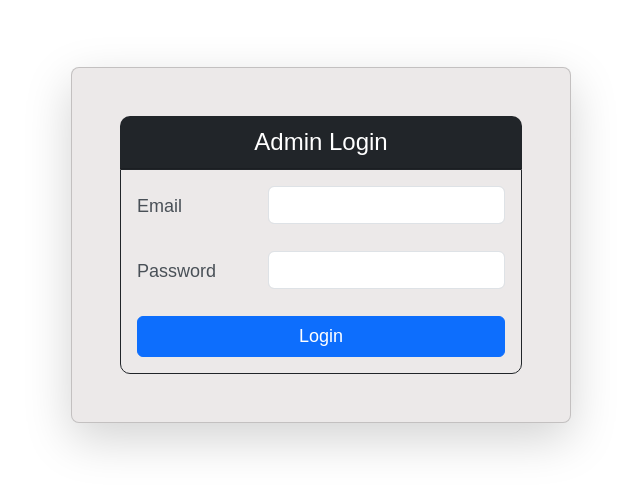
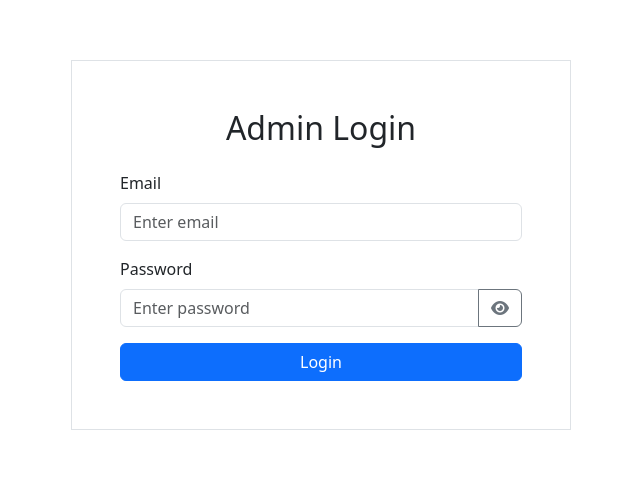
Before and after one commit to elvinjoy/CanCraft-adminPanel, a React (Vite) app: page /login in a window 1280 px wide. Shown: the part 155-646 px from the top of the page, without its empty margins (319-959 px from the left). Built offline with nearby package versions, Linux system fonts and the light colour scheme; a web font is replaced by a local one.

Commit message:
admin login and admin registering completed with loading button

```diff
--- a/src/components/adminLogin/AdminLogin.jsx
+++ b/src/components/adminLogin/AdminLogin.jsx
@@ -1,62 +1,93 @@
 import React, { useState } from 'react';
+import 'bootstrap/dist/css/bootstrap.min.css';
+import '@fortawesome/fontawesome-free/css/all.min.css';
+import axios from 'axios';
+import { ToastContainer, toast } from 'react-toastify';
+import 'react-toastify/dist/ReactToastify.css';
+import { BASE_URL, DEV_URL } from '../../constants/constants';
 import { useNavigate } from 'react-router-dom';
-import axios from 'axios';
-import 'bootstrap/dist/css/bootstrap.min.css';
-import { BASE_URL } from '../../constants/constants';
+import { Spinner, Button } from 'react-bootstrap';
 
 const AdminLogin = () => {
-    const [email, setEmail] = useState('');
-    const [password, setPassword] = useState('');
+    const [formData, setFormData] = useState({
+        email: '',
+        password: ''
+    });
+    const [showPassword, setShowPassword] = useState(false);
+    const [loading, setLoading] = useState(false);
     const navigate = useNavigate();
 
-    const handleSubmit = async (e) => {
-        e.preventDefault();
+    const handleInputChange = (event) => {
+        const { name, value } = event.target;
+        setFormData({ ...formData, [name]: value });
+    };
 
+    const handleSubmit = async (event) => {
+        event.preventDefault();
+        setLoading(true);
         try {
-            const response = await axios.post(`${BASE_URL}/admin/login`, {
-                email,
-                password
-            });
-
+            const response = await axios.post(`${BASE_URL}/admin/login`, formData);
             if (response.status === 200) {
+                toast.success('Login successful');
                 navigate('/dashboard');
             } else {
-                console.error('Login failed');
+                toast.error('Login failed');
             }
         } catch (error) {
-            console.error('Error:', error);
+            toast.error(`Error: ${error.response?.data?.error || error.message}`);
+        } finally {
+            setLoading(false);
         }
+    };
+
+    const toggleShowPassword = () => {
+        setShowPassword(!showPassword);
     };
 
     return (
         <div className="container d-flex justify-content-center align-items-center vh-100">
-            <div className="card p-5 shadow-lg" style={{ maxWidth: '500px', width: '100%' }}>
-                <div className="card-header text-white bg-dark text-center" style={{ fontSize: '24px', borderRadius: '10px 10px 0 0' }}>
-                    Admin Login
-                </div>
-                <div className="card-body border border-1 border-dark" style={{ borderRadius: '0 0 10px 10px' }}>
-                    <form onSubmit={handleSubmit}>
-                        <div className="form-group row mb-4">
-                            <label htmlFor="email" className="col-sm-4 col-form-label" style={{ fontSize: '18px', color: '#495057', textAlign: 'left' }}>
-                                Email
-                            </label>
-                            <div className="col-sm-8">
-                                <input type="email" className="form-control" id="email" name="email" value={email} onChange={(e) => setEmail(e.target.value)} required style={{ fontSize: '16px' }} />
+            <div className="border p-5" style={{ maxWidth: '500px', width: '100%' }}>
+                <h2 className="text-center mb-4">Admin Login</h2>
+                <form onSubmit={handleSubmit}>
+                    <div className="mb-3">
+                        <label htmlFor="email" className="form-label">Email</label>
+                        <input
+                            type="email"
+                            className="form-control"
+                            id="email"
+                            name="email"
+                            placeholder="Enter email"
+                            value={formData.email}
+                            onChange={handleInputChange}
+                            required
+                        />
+                    </div>
+                    <div className="mb-3">
+                        <label htmlFor="password" className="form-label">Password</label>
+                        <div className="input-group">
+                            <input
+                                type={showPassword ? "text" : "password"}
+                                className="form-control"
+                                id="password"
+                                name="password"
+                                placeholder="Enter password"
+                                value={formData.password}
+                                onChange={handleInputChange}
+                                required
+                                style={{ width: '80%' }}
+                            />
+                            <div className="input-group-append">
+                                <button type="button" className="btn btn-outline-secondary" onClick={toggleShowPassword}>
+                                    <i className={showPassword ? "fas fa-eye-slash" : "fas fa-eye"}></i>
+                                </button>
                             </div>
                         </div>
-                        <div className="form-group row mb-4">
-                            <label htmlFor="password" className="col-sm-4 col-form-label" style={{ fontSize: '18px', color: '#495057', textAlign: 'left' }}>
-                                Password
-                            </label>
-                            <div className="col-sm-8">
-                                <input type="password" className="form-control" id="password" name="password" value={password} onChange={(e) => setPassword(e.target.value)} required style={{ fontSize: '16px' }} />
-                            </div>
-                        </div>
-                        <button type="submit" className="btn btn-primary btn-block" style={{ fontSize: '18px' }}>
-                            Login
-                        </button>
-                    </form>
-                </div>
+                    </div>
+                    <Button type="submit" className="btn btn-primary w-100" disabled={loading}>
+                        {loading ? <Spinner animation="border" size="sm" /> : "Login"}
+                    </Button>
+                </form>
+                <ToastContainer />
             </div>
         </div>
     );
--- a/src/components/navbar/Navbar.jsx
+++ b/src/components/navbar/Navbar.jsx
@@ -48,7 +48,7 @@ const NavbarComponent = () => {
                         <Link to="/manageusers"><li>Manage Users</li></Link>
                         <Link to="/addnewsizeratio"><li>Add New Size Ratio</li></Link>
                         <Link to="/Card4"><li>card 4</li></Link>
-                        <Link to="/"><li>Logout</li></Link>
+                        <Link to="/login"><li>Logout</li></Link>
                     </ul>
                 </div>
             </div>
```
